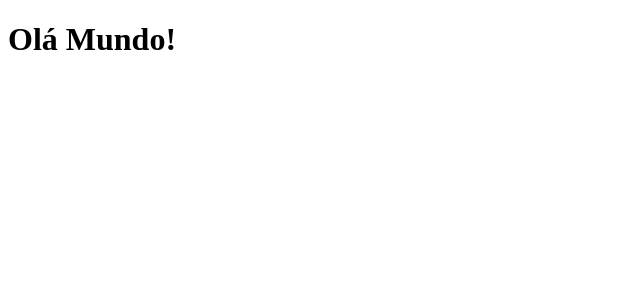
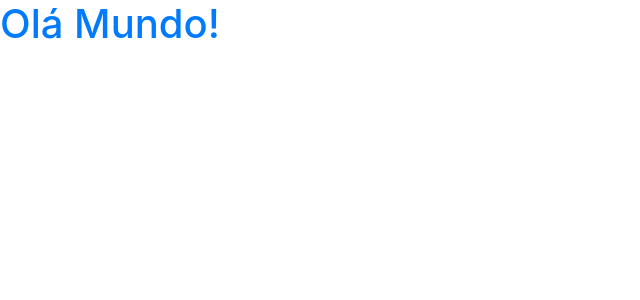
Before and after one commit to jeteraguilar/projeto-spring-react, a React (Create React App) app in the folder frontend/: page / in a window 1280 px wide. Shown: the top 300 px of the page, without its empty margins (0-640 px from the left). Built offline with nearby package versions, Linux system fonts and the light colour scheme.

Commit message:
Bootstrap

```diff
--- a/frontend/package.json
+++ b/frontend/package.json
@@ -3,6 +3,8 @@
   "version": "0.1.0",
   "private": true,
   "dependencies": {
+    "3": "^2.1.0",
+    "-": "^0.0.1",
     "@testing-library/jest-dom": "^5.11.4",
     "@testing-library/react": "^11.1.0",
     "@testing-library/user-event": "^12.1.10",
@@ -10,6 +12,9 @@
     "@types/node": "^12.0.0",
     "@types/react": "^17.0.0",
     "@types/react-dom": "^17.0.0",
+    "bootstrap": "^4.6.0",
+    "jquery": "1.9.1",
+    "popper.js": "^1.16.1",
     "react": "^17.0.2",
     "react-dom": "^17.0.2",
     "react-scripts": "4.0.3",
--- a/frontend/src/App.tsx
+++ b/frontend/src/App.tsx
@@ -3,7 +3,7 @@
 function App() {
   return (
     <div>
-      <h1> Olá Mundo! </h1>
+      <h1 className="text-primary"> Olá Mundo! </h1>
     </div>
   );
 }
--- a/frontend/src/index.tsx
+++ b/frontend/src/index.tsx
@@ -1,6 +1,8 @@
-import App from './App';
 import React from 'react';
 import ReactDOM from 'react-dom';
+import 'bootstrap/dist/css/bootstrap.css';
+//import 'assets/css/styles.css';
+import App from './App';
 
 
 
```
Also changed, not shown: 1 other file (tests, documents, lock files or other folders).
